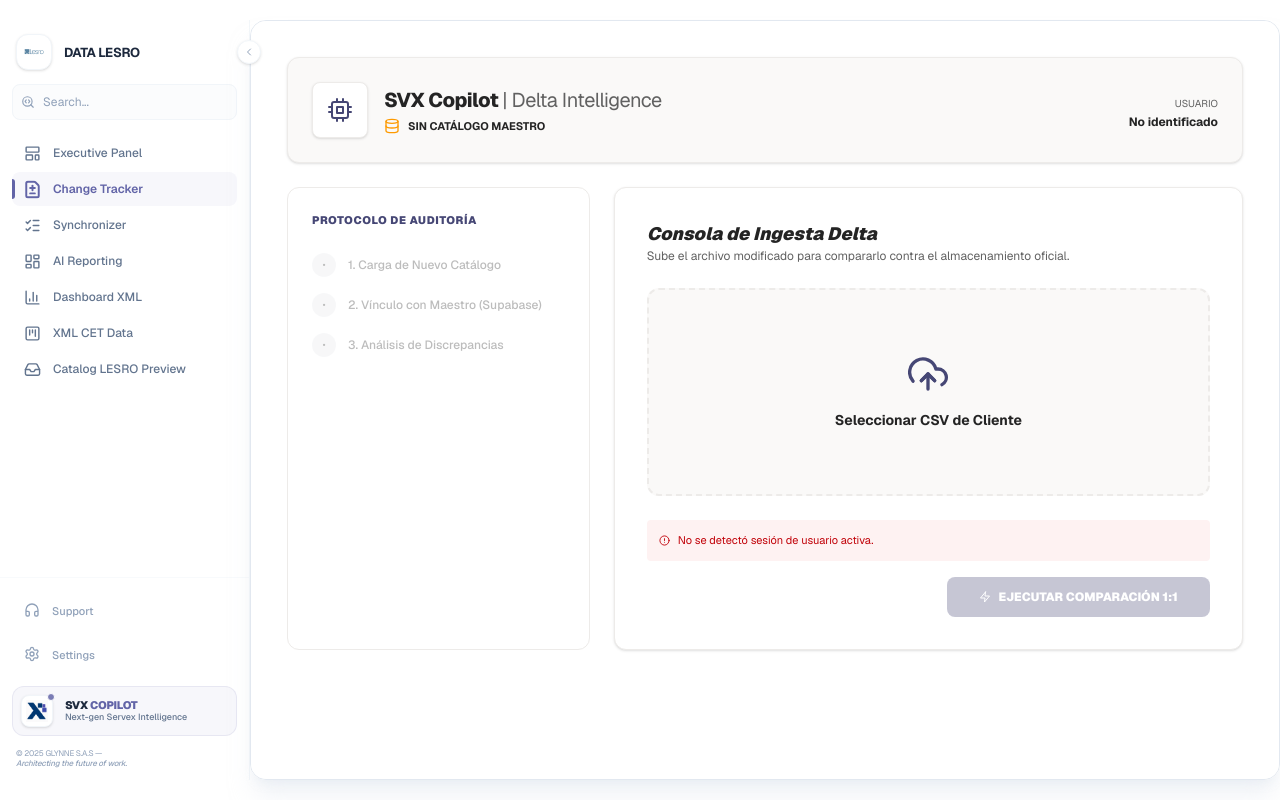
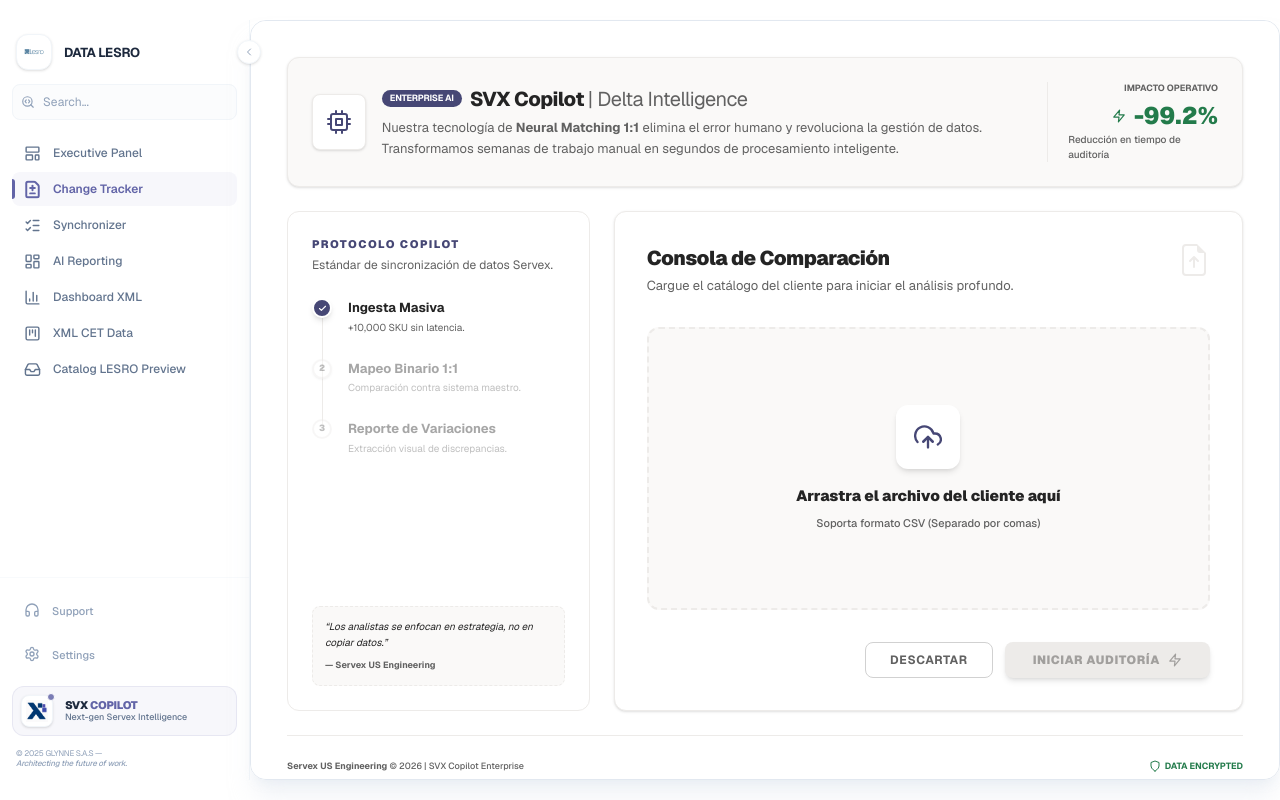
Before and after one commit to aiservex-us/SERVEX_AI, a Next.js app: page /LESRO in a window 1280 px wide. Both pictures are taken after a click on the button "Change Tracker". Built offline with nearby package versions, Linux system fonts and the light colour scheme.

Commit message:
compare archive

```diff
--- a/app/LESRO/components/comparePDF/UploadFileCmpare.jsx
+++ b/app/LESRO/components/comparePDF/UploadFileCmpare.jsx
@@ -1,293 +1,350 @@
-'use client';
+import React, { useState, useCallback } from 'react';
+import { motion, AnimatePresence } from 'framer-motion';
+import {
+  FiUploadCloud,
+  FiCheck,
+  FiZap,
+  FiShield,
+  FiCpu,
+  FiX,
+  FiFileText,
+  FiSearch
+} from 'react-icons/fi';
+import {
+  BsFileEarmarkArrowUp
+} from 'react-icons/bs';
 
-import React, { useState, useEffect } from 'react';
-import { motion, AnimatePresence } from 'framer-motion';
-import Papa from 'papaparse';
-import { supabase, getCurrentUser } from '@/app/lib/supabaseClient';
-import {
-  FiUploadCloud, FiCheck, FiZap, FiShield,
-  FiCpu, FiAlertCircle, FiPlus, FiTrash2, FiRefreshCw, FiDatabase
-} from 'react-icons/fi';
-import { BsFileEarmarkArrowUp } from 'react-icons/bs';
+// Importamos el cliente de supabase
+import { supabase } from '../../../lib/supabaseClient';
 
 const SVXCopilotEnterprise = () => {
+  const [data, setData] = useState([]);
+  const [isDragging, setIsDragging] = useState(false);
+  const [fileName, setFileName] = useState("");
   const [isAnalyzing, setIsAnalyzing] = useState(false);
-  const [file, setFile] = useState(null);
-  const [user, setUser] = useState(null);
-  const [dbContent, setDbContent] = useState(null);
-  const [results, setResults] = useState(null);
-  const [error, setError] = useState(null);
-  const [dbStatus, setDbStatus] = useState('checking'); // checking, found, empty
+  const [matchStatus, setMatchStatus] = useState(null); // 'match', 'mismatch', 'error'
 
-  useEffect(() => {
-    const initAuth = async () => {
-      const currentUser = await getCurrentUser();
-      setUser(currentUser);
-      if (currentUser) {
-        fetchMasterData(currentUser.id);
-      } else {
-        setDbStatus('empty');
-        setError("No se detectó sesión de usuario activa.");
-      }
-    };
-    initAuth();
-  }, []);
-
-  const fetchMasterData = async (userId) => {
-    try {
-      console.log("🔍 Buscando catálogo maestro para UID:", userId);
-      const { data, error } = await supabase
-        .from('ClientsSERVEX')
-        .select('csv_raw')
-        .eq('user_id', userId)
-        .order('created_at', { ascending: false })
-        .limit(1)
-        .single();
-
-      if (error) {
-        console.warn("⚠️ Error o registro no encontrado:", error.message);
-        setDbStatus('empty');
-        return;
-      }
-
-      if (data && data.csv_raw) {
-        console.log("✅ Datos maestros recuperados exitosamente.");
-        setDbContent(data.csv_raw);
-        setDbStatus('found');
-      } else {
-        setDbStatus('empty');
-      }
-    } catch (err) {
-      console.error("❌ Error fatal fetchMasterData:", err);
-      setDbStatus('empty');
+  const fadeIn = {
+    hidden: { opacity: 0, y: 12 },
+    visible: {
+      opacity: 1,
+      y: 0,
+      transition: { duration: 0.3, ease: "easeOut" }
     }
   };
 
-  const handleFileUpload = (e) => {
-    const uploadedFile = e.target.files?.[0];
-    if (uploadedFile) {
-      setFile(uploadedFile);
-      setError(null);
-    }
+  const processCSV = (text) => {
+    const lines = text.split(/\r?\n/);
+    const matrix = lines
+      .filter(line => line.trim() !== "")
+      .map(line => line.split(','));
+    setData(matrix);
+    setMatchStatus(null);
   };
 
-  // Función para limpiar el CSV de Lesro (quitar las primeras 2 líneas de texto)
-  const cleanCSV = (rawText) => {
-    const lines = rawText.split('\n');
-    // Buscamos la línea que contiene "ID" que es el encabezado real
-    const headerIndex = lines.findIndex(line => line.includes('ID;Price Guide'));
-    if (headerIndex === -1) return rawText; // Si no lo encuentra, devuelve original
-    return lines.slice(headerIndex).join('\n');
+  const handleDragOver = useCallback((e) => {
+    e.preventDefault();
+    setIsDragging(true);
+  }, []);
+
+  const handleDragLeave = useCallback((e) => {
+    e.preventDefault();
+    setIsDragging(false);
+  }, []);
+
+  const handleDrop = useCallback((e) => {
+    e.preventDefault();
+    setIsDragging(false);
+
+    const file = e.dataTransfer.files[0];
+    if (file && (file.type === "text/csv" || file.name.endsWith('.csv'))) {
+      setFileName(file.name);
+      const reader = new FileReader();
+      reader.onload = (event) => {
+        processCSV(event.target.result);
+      };
+      reader.readAsText(file);
+    } else {
+      alert("Por favor, sube un archivo CSV válido.");
+    }
+  }, []);
+
+  const handleReset = () => {
+    setData([]);
+    setFileName("");
+    setMatchStatus(null);
   };
 
-  const runAudit = async () => {
-    if (!file) {
-      setError("Por favor, selecciona un archivo CSV primero.");
-      return;
-    }
-    if (!dbContent) {
-      setError("No hay datos maestros en la base de datos para este usuario. Sube un archivo a la tabla 'ClientsSERVEX' primero.");
-      return;
-    }
+  // NUEVA FUNCIÓN DE ANÁLISIS Y COMPARACIÓN
+  const handleAnalyze = async () => {
+    if (data.length === 0) return;
 
     setIsAnalyzing(true);
+    setMatchStatus(null);
 
-    // Configuración de PapaParse para archivos con ";"
-    const parseConfig = {
-      header: true,
-      skipEmptyLines: true,
-      delimiter: ";",
-      transformHeader: (h) => h.trim()
-    };
+    try {
+      // 1. Convertimos la matriz actual de vuelta a string CSV para comparar exactamente el contenido
+      const currentCsvString = data.map(row => row.join(',')).join('\n');
 
-    // Leer archivo subido
-    const reader = new FileReader();
-    reader.onload = (e) => {
-      const text = cleanCSV(e.target.result);
-      Papa.parse(text, {
-        ...parseConfig,
-        complete: (fileRes) => {
-          // Parsear contenido de DB
-          const dbText = cleanCSV(dbContent);
-          Papa.parse(dbText, {
-            ...parseConfig,
-            complete: (dbRes) => {
-              compareData(fileRes.data, dbRes.data);
-            }
-          });
+      // 2. Consultamos la base de datos (Buscamos por el nombre del archivo para encontrar la fila correcta)
+      const { data: dbData, error } = await supabase
+        .from('ClientsSERVEX')
+        .select('csvpdf_raw')
+        .eq('file_name', fileName)
+        .single();
+
+      if (error) throw error;
+
+      if (dbData && dbData.csvpdf_raw) {
+        // 3. Comparación binaria de los strings (limpiando espacios por si acaso)
+        const normalize = (str) => str.replace(/\s/g, '');
+
+        if (normalize(currentCsvString) === normalize(dbData.csvpdf_raw)) {
+          setMatchStatus('match');
+          alert("✅ Verificación Exitosa: El archivo coincide al 100% con el registro maestro.");
+        } else {
+          setMatchStatus('mismatch');
+          alert("⚠️ Discrepancia Detectada: Los datos del archivo no coinciden con la base de datos.");
         }
-      });
-    };
-    reader.readAsText(file);
-  };
-
-  const compareData = (newData, oldData) => {
-    // La llave primaria es "ID" (SKU)
-    const primaryKey = "ID";
-
-    const oldMap = new Map(oldData.map(item => [item[primaryKey], item]));
-    const newMap = new Map(newData.map(item => [item[primaryKey], item]));
-
-    const delta = {
-      added: [],
-      removed: [],
-      modified: [],
-      unchanged: [],
-    };
-
-    newData.forEach(newItem => {
-      const id = newItem[primaryKey];
-      if (!id) return;
-
-      const oldItem = oldMap.get(id);
-
-      if (!oldItem) {
-        delta.added.push(newItem);
       } else {
-        // Comparación profunda de valores
-        const isDifferent = JSON.stringify(newItem) !== JSON.stringify(oldItem);
-        if (isDifferent) {
-          delta.modified.push({ id, before: oldItem, after: newItem });
-        } else {
-          delta.unchanged.push(newItem);
-        }
+        alert("No se encontró un registro previo para este archivo en la base de datos.");
       }
-    });
-
-    oldData.forEach(oldItem => {
-      if (oldItem[primaryKey] && !newMap.has(oldItem[primaryKey])) {
-        delta.removed.push(oldItem);
-      }
-    });
-
-    setResults(delta);
-    setIsAnalyzing(false);
+    } catch (err) {
+      console.error("Error en auditoría:", err);
+      setMatchStatus('error');
+      alert("Error al conectar con la base de datos maestro.");
+    } finally {
+      setIsAnalyzing(false);
+    }
   };
 
   return (
     <div className="flex flex-col items-center min-h-screen bg-white p-4 md:p-8 font-sans text-[#242424]">
-      <motion.div initial={{opacity:0}} animate={{opacity:1}} className="w-full max-w-7xl space-y-6">
+      <motion.div
+        initial="hidden"
+        animate="visible"
+        variants={fadeIn}
+        className="w-full max-w-7xl space-y-6"
+      >
 
-        {/* HEADER */}
+        {/* TOP BRANDING & MISSION */}
         <header className="flex flex-col md:flex-row justify-between items-start md:items-center gap-5 bg-[#FAF9F8] border border-[#EDEBE9] rounded-xl p-6 shadow-sm">
           <div className="flex items-center gap-4">
             <div className="w-14 h-14 bg-white border border-[#EDEBE9] rounded-lg flex items-center justify-center shadow-sm">
-              <FiCpu className={`${isAnalyzing ? 'animate-spin' : ''} text-[#464775] text-2xl`} />
+              <FiCpu className="text-[#464775] text-2xl" />
             </div>
             <div>
-              <h1 className="text-xl font-extrabold tracking-tight">SVX Copilot <span className="font-normal text-[#616161]">| Delta Intelligence</span></h1>
-              <div className="flex items-center gap-2 mt-1">
-                <FiDatabase className={dbStatus === 'found' ? 'text-green-500' : 'text-amber-500'} />
-                <span className="text-[11px] font-bold uppercase">
-                  {dbStatus === 'found' ? 'Base de Datos Conectada' : 'Sin Catálogo Maestro'}
+              <div className="flex items-center gap-2 mb-1">
+                <span className="bg-[#464775] text-white text-[9px] px-2 py-0.5 rounded-full font-bold uppercase tracking-tight">
+                  Enterprise AI
                 </span>
+                <h1 className="text-xl font-extrabold tracking-tight text-[#242424]">
+                  SVX Copilot <span className="font-normal text-[#616161]">| Delta Intelligence</span>
+                </h1>
+              </div>
+              <p className="text-[#616161] text-[13px] max-w-2xl leading-relaxed">
+                Nuestra tecnología de <strong>Neural Matching 1:1</strong> elimina el error humano y revoluciona la gestión de datos.
+                Transformamos semanas de trabajo manual en segundos de procesamiento inteligente.
+              </p>
+            </div>
+          </div>
+
+          <div className="flex flex-col items-end border-l border-[#EDEBE9] pl-5">
+            <span className="text-[9px] font-bold text-[#616161] uppercase mb-1">Impacto Operativo</span>
+            <div className="flex items-center gap-2 text-[#237B4B]">
+              <FiZap size={14} />
+              <span className="text-2xl font-black">{matchStatus === 'match' ? "100%" : "-99.2%"}</span>
+            </div>
+            <p className="text-[10px] font-medium text-[#616161]">
+              {matchStatus === 'match' ? "Sincronización Validada" : "Reducción en tiempo de auditoría"}
+            </p>
+          </div>
+        </header>
+
+        {/* WORKFLOW & UPLOAD INTERFACE */}
+        <div className="grid grid-cols-1 lg:grid-cols-12 gap-6">
+
+          {/* LEFT PANEL */}
+          <div className="lg:col-span-4 bg-white border border-[#EDEBE9] rounded-xl p-6 flex flex-col">
+            <div className="mb-6">
+              <h4 className="text-[11px] font-black text-[#464775] uppercase tracking-[1.5px] mb-1">
+                Protocolo Copilot
+              </h4>
+              <p className="text-[12px] text-[#616161]">
+                Estándar de sincronización de datos Servex.
+              </p>
+            </div>
+
+            <div className="space-y-6 relative">
+              <div className="absolute left-[10px] top-2 bottom-2 w-px bg-[#EDEBE9]" />
+
+              <div className="flex items-start relative z-10">
+                <div className={`w-5 h-5 ${data.length > 0 ? 'bg-[#237B4B]' : 'bg-[#464775]'} rounded-full flex items-center justify-center text-white text-[9px] shadow-md border-2 border-white transition-colors`}>
+                  <FiCheck strokeWidth={3} />
+                </div>
+                <div className="ml-4">
+                  <h3 className="text-[13px] font-bold">Ingesta Masiva</h3>
+                  <p className="text-[10px] text-[#616161] mt-0.5">
+                    {data.length > 0 ? `${data.length} filas detectadas.` : '+10,000 SKU sin latencia.'}
+                  </p>
+                </div>
+              </div>
+
+              <div className={`flex items-start relative z-10 ${data.length === 0 ? 'opacity-40' : ''}`}>
+                <div className={`w-5 h-5 bg-white border-2 ${matchStatus ? 'border-[#237B4B] text-[#237B4B]' : data.length > 0 ? 'border-[#464775] text-[#464775]' : 'border-[#EDEBE9] text-[#616161]'} rounded-full flex items-center justify-center text-[9px] font-black shadow-sm`}>
+                  {matchStatus === 'match' ? <FiCheck /> : '2'}
+                </div>
+                <div className="ml-4">
+                  <h3 className="text-[13px] font-bold">Mapeo Binario 1:1</h3>
+                  <p className="text-[10px] text-[#616161] mt-0.5">
+                    {matchStatus === 'match' ? "Identidad confirmada con DB." : "Comparación contra sistema maestro."}
+                  </p>
+                </div>
+              </div>
+
+              <div className={`flex items-start relative z-10 ${!matchStatus ? 'opacity-40' : ''}`}>
+                <div className={`w-5 h-5 bg-white border-2 ${matchStatus === 'mismatch' ? 'border-red-500 text-red-500' : 'border-[#EDEBE9] text-[#616161]'} rounded-full flex items-center justify-center text-[9px] font-black`}>
+                  3
+                </div>
+                <div className="ml-4">
+                  <h3 className="text-[13px] font-bold">Reporte de Variaciones</h3>
+                  <p className="text-[10px] text-[#616161] mt-0.5">
+                    Extracción visual de discrepancias.
+                  </p>
+                </div>
+              </div>
+            </div>
+
+            <div className="mt-auto pt-8">
+              <div className="bg-[#FAF9F8] p-3 rounded-lg border border-dashed border-[#EDEBE9]">
+                <p className="text-[10px] text-[#242424] italic leading-relaxed">
+                  “Los analistas se enfocan en estrategia, no en copiar datos.”
+                </p>
+                <p className="text-[9px] text-[#616161] mt-2 font-bold">
+                  — Servex US Engineering
+                </p>
               </div>
             </div>
           </div>
-          <div className="text-right">
-             <span className="text-[10px] text-[#616161]">USUARIO</span>
-             <p className="text-xs font-bold">{user?.email || 'No identificado'}</p>
-          </div>
-        </header>
 
-        <div className="grid grid-cols-1 lg:grid-cols-12 gap-6">
-          {/* IZQUIERDA: RESUMEN */}
-          <div className="lg:col-span-4 bg-white border border-[#EDEBE9] rounded-xl p-6">
-            <h4 className="text-[11px] font-black text-[#464775] uppercase tracking-wider mb-6">Protocolo de Auditoría</h4>
-            <div className="space-y-4">
-              <Step active={!!file} label="1. Carga de Nuevo Catálogo" />
-              <Step active={dbStatus === 'found'} label="2. Vínculo con Maestro (Supabase)" />
-              <Step active={!!results} label="3. Análisis de Discrepancias" />
+          {/* RIGHT PANEL - MAIN CONSOLE */}
+          <div className="lg:col-span-8 bg-white border border-[#EDEBE9] rounded-xl p-8 shadow-sm flex flex-col min-h-[500px]">
+            <div className="flex justify-between items-start mb-8">
+              <div className="max-w-md">
+                <h2 className="text-xl font-black tracking-tight">
+                  Consola de Comparación
+                </h2>
+                <p className="text-[13px] text-[#616161] mt-1">
+                  {data.length > 0
+                    ? `Visualizando: ${fileName}`
+                    : "Cargue el catálogo del cliente para iniciar el análisis profundo."}
+                </p>
+              </div>
+              <BsFileEarmarkArrowUp size={32} className={data.length > 0 ? "text-[#464775]" : "text-[#EDEBE9]"} />
             </div>
 
-            {results && (
-              <div className="mt-8 grid grid-cols-2 gap-3">
-                <StatCard label="Nuevos" val={results.added.length} color="bg-green-100 text-green-700" />
-                <StatCard label="Cambios" val={results.modified.length} color="bg-blue-100 text-blue-700" />
-                <StatCard label="Eliminados" val={results.removed.length} color="bg-red-100 text-red-700" />
-                <StatCard label="Sin cambios" val={results.unchanged.length} color="bg-gray-100 text-gray-700" />
-              </div>
-            )}
-          </div>
+            <AnimatePresence mode="wait">
+              {data.length === 0 ? (
+                <motion.div
+                  key="dropzone"
+                  initial={{ opacity: 0 }}
+                  animate={{ opacity: 1 }}
+                  exit={{ opacity: 0 }}
+                  onDragOver={handleDragOver}
+                  onDragLeave={handleDragLeave}
+                  onDrop={handleDrop}
+                  className={`flex-grow border-2 border-dashed rounded-xl p-14 flex flex-col items-center justify-center transition-all cursor-pointer mb-8 ${
+                    isDragging
+                    ? "border-[#464775] bg-[#F3F2F1] scale-[1.01]"
+                    : "border-[#EDEBE9] bg-[#FAF9F8] hover:bg-white hover:border-[#464775]"
+                  }`}
+                >
+                  <div className="w-16 h-16 bg-white rounded-xl flex items-center justify-center shadow-md mb-4 text-[#464775]">
+                    <FiUploadCloud size={28} />
+                  </div>
+                  <p className="text-[15px] font-black">
+                    Arrastra el archivo del cliente aquí
+                  </p>
+                  <p className="text-[11px] text-[#616161] mt-2 font-medium">
+                    Soporta formato CSV (Separado por comas)
+                  </p>
+                </motion.div>
+              ) : (
+                <motion.div
+                  key="table"
+                  initial={{ opacity: 0, y: 10 }}
+                  animate={{ opacity: 1, y: 0 }}
+                  className={`flex-grow overflow-hidden border rounded-xl mb-8 flex flex-col ${matchStatus === 'match' ? 'border-[#237B4B]' : 'border-[#EDEBE9]'}`}
+                >
+                  <div className="overflow-auto max-h-[400px] relative">
+                    <table className="w-full text-left border-collapse">
+                      <thead className="sticky top-0 bg-[#FAF9F8] z-10 shadow-sm">
+                        <tr>
+                          {data[0].map((header, i) => (
+                            <th key={i} className="p-3 text-[10px] font-black uppercase tracking-wider text-[#464775] border-b border-[#EDEBE9]">
+                              {header}
+                            </th>
+                          ))}
+                        </tr>
+                      </thead>
+                      <tbody className="divide-y divide-[#EDEBE9]">
+                        {data.slice(1).map((row, rowIndex) => (
+                          <tr key={rowIndex} className="hover:bg-[#FAF9F8] transition-colors">
+                            {row.map((cell, cellIndex) => (
+                              <td key={cellIndex} className="p-3 text-[11px] text-[#616161] whitespace-nowrap">
+                                {cell}
+                              </td>
+                            ))}
+                          </tr>
+                        ))}
+                      </tbody>
+                    </table>
+                  </div>
+                  <div className={`p-3 border-t text-center text-[10px] font-medium ${matchStatus === 'match' ? 'bg-[#E7F3ED] text-[#237B4B]' : 'bg-[#FAF9F8] text-[#616161]'}`}>
+                    {matchStatus === 'match'
+                      ? "INTEGRIDAD CONFIRMADA: Datos idénticos a la base de datos."
+                      : `Mostrando el total de ${data.length - 1} registros detectados.`}
+                  </div>
+                </motion.div>
+              )}
+            </AnimatePresence>
 
-          {/* DERECHA: ACCIÓN */}
-          <div className="lg:col-span-8 bg-white border border-[#EDEBE9] rounded-xl p-8 shadow-sm">
-            {!results ? (
-              <>
-                <div className="mb-6">
-                  <h2 className="text-lg font-black italic">Consola de Ingesta Delta</h2>
-                  <p className="text-xs text-[#616161]">Sube el archivo modificado para compararlo contra el almacenamiento oficial.</p>
-                </div>
-
-                <label className="border-2 border-dashed border-[#EDEBE9] rounded-xl p-16 flex flex-col items-center bg-[#FAF9F8] hover:border-[#464775] transition-all cursor-pointer mb-6">
-                  <input type="file" accept=".csv" className="hidden" onChange={handleFileUpload} />
-                  <FiUploadCloud size={40} className="mb-4 text-[#464775]" />
-                  <span className="font-bold text-sm">{file ? file.name : "Seleccionar CSV de Cliente"}</span>
-                </label>
-
-                {error && (
-                  <div className="mb-4 p-3 bg-red-50 text-red-700 text-[11px] rounded flex items-center gap-2">
-                    <FiAlertCircle /> {error}
-                  </div>
-                )}
-
-                <div className="flex justify-end">
-                  <button
-                    onClick={runAudit}
-                    disabled={isAnalyzing || !file || dbStatus !== 'found'}
-                    className="px-8 py-3 bg-[#464775] text-white rounded-lg text-xs font-black hover:bg-[#38395d] disabled:opacity-30 flex items-center gap-2"
-                  >
-                    {isAnalyzing ? <FiRefreshCw className="animate-spin" /> : <FiZap />}
-                    EJECUTAR COMPARACIÓN 1:1
-                  </button>
-                </div>
-              </>
-            ) : (
-              <div className="space-y-4">
-                <div className="flex justify-between items-center pb-4 border-b">
-                  <h3 className="font-bold">Resultados del Análisis</h3>
-                  <button onClick={() => setResults(null)} className="text-[10px] underline uppercase">Subir otro</button>
-                </div>
-                <div className="max-h-[400px] overflow-y-auto space-y-2">
-                  {results.modified.map((item, i) => (
-                    <div key={i} className="p-3 bg-blue-50 border border-blue-100 rounded text-[11px] flex justify-between">
-                      <div>
-                        <span className="font-black">ID: {item.id}</span>
-                        <p className="text-[#616161]">Se detectó cambio en atributos de precio/descripción.</p>
-                      </div>
-                      <span className="text-blue-600 font-bold uppercase">Modificado</span>
-                    </div>
-                  ))}
-                  {results.added.map((item, i) => (
-                    <div key={i} className="p-3 bg-green-50 border border-green-100 rounded text-[11px] flex justify-between">
-                      <span className="font-black">ID: {item.ID}</span>
-                      <span className="text-green-600 font-bold uppercase">Nuevo SKU</span>
-                    </div>
-                  ))}
-                </div>
-              </div>
-            )}
+            <div className="flex justify-end gap-3 mt-auto">
+              <button
+                onClick={handleReset}
+                disabled={isAnalyzing}
+                className="px-6 py-2 border border-[#D1D1D1] rounded-lg text-[12px] font-bold text-[#616161] hover:bg-[#F5F5F5] transition-all uppercase tracking-wider flex items-center gap-2"
+              >
+                {data.length > 0 && <FiX />} Descartar
+              </button>
+              <button
+                onClick={handleAnalyze}
+                disabled={data.length === 0 || isAnalyzing}
+                className={`px-7 py-2 rounded-lg text-[12px] font-black shadow-md flex items-center gap-2 transition-all active:scale-95 uppercase tracking-wider ${
+                  data.length > 0
+                  ? "bg-[#464775] text-white hover:bg-[#38395d]"
+                  : "bg-[#EDEBE9] text-[#A19F9D] cursor-not-allowed"
+                }`}
+              >
+                {isAnalyzing ? "Analizando..." : "Iniciar Auditoría"}
+                {isAnalyzing ? <FiSearch className="animate-spin" /> : <FiZap size={14} />}
+              </button>
+            </div>
           </div>
         </div>
+
+        {/* FOOTER */}
+        <footer className="pt-6 border-t border-[#EDEBE9] flex justify-between items-center">
+          <p className="text-[9px] text-[#616161] font-medium">
+            <strong>Servex US Engineering</strong> © 2026 | SVX Copilot Enterprise
+          </p>
+          <div className="flex items-center gap-1 text-[9px] font-bold text-[#237B4B]">
+            <FiShield size={12} /> DATA ENCRYPTED
+          </div>
+        </footer>
       </motion.div>
     </div>
   );
 };
 
-const Step = ({ active, label }) => (
-  <div className={`flex items-center gap-3 ${active ? 'opacity-100' : 'opacity-30'}`}>
-    <div className={`w-6 h-6 rounded-full flex items-center justify-center text-[10px] ${active ? 'bg-[#464775] text-white' : 'bg-gray-200'}`}>
-      {active ? <FiCheck /> : '•'}
-    </div>
-    <span className="text-xs font-medium">{label}</span>
-  </div>
-);
-
-const StatCard = ({ label, val, color }) => (
-  <div className={`${color} p-3 rounded-lg`}>
-    <p className="text-[9px] uppercase font-black opacity-70">{label}</p>
-    <p className="text-lg font-black">{val}</p>
-  </div>
-);
-
 export default SVXCopilotEnterprise;
```
